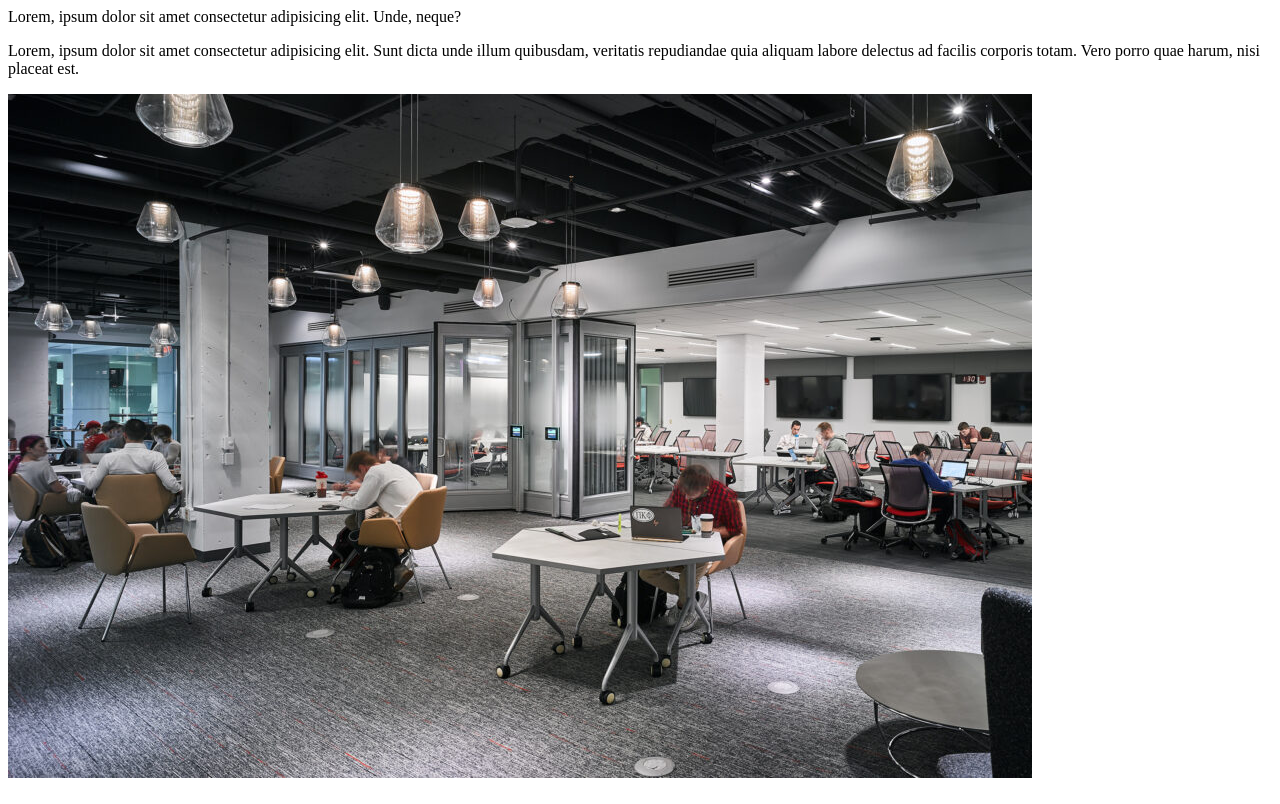
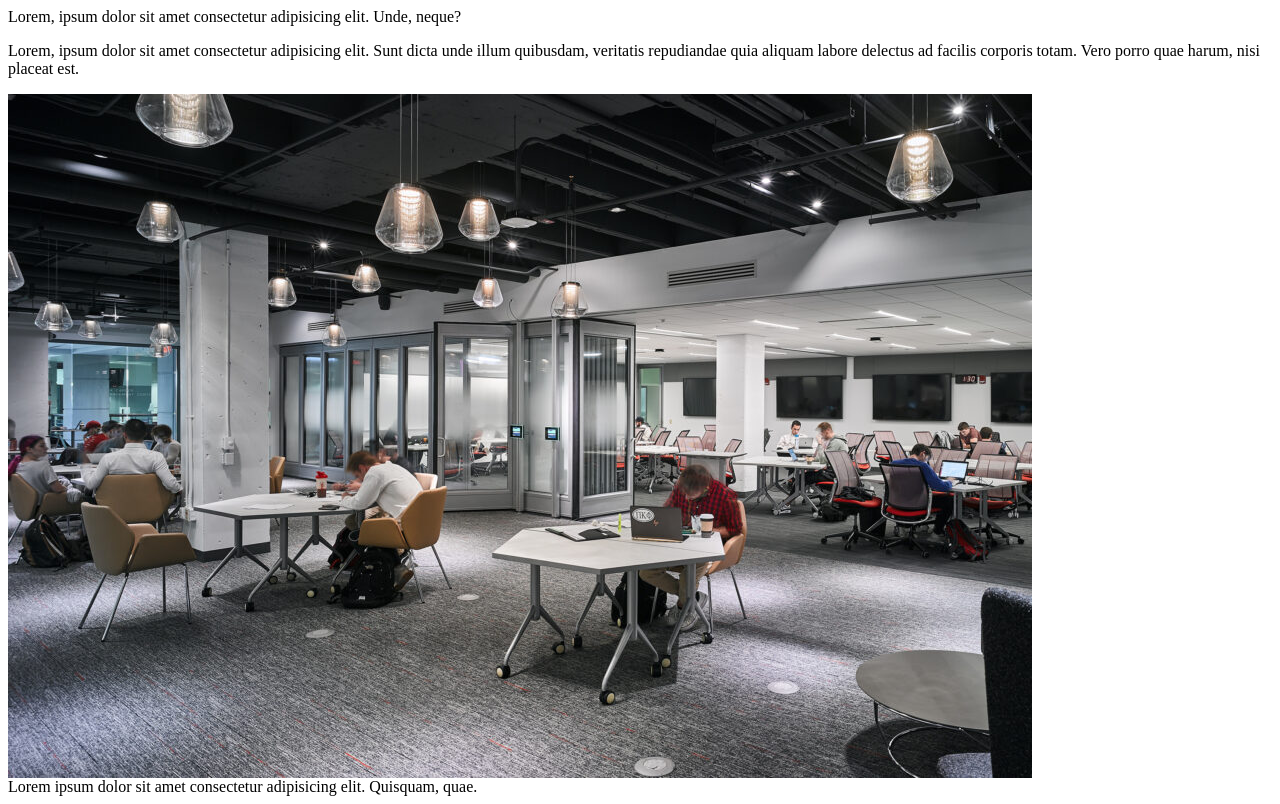
Before and after one commit to mashaabmunaf/Mashaab, a plain HTML site: page index.html in a window 1280 px wide. Drawn offline with Linux system fonts and the light colour scheme.

Commit message:
add body

```diff
--- a/index.html
+++ b/index.html
@@ -13,6 +13,9 @@
         quia aliquam labore delectus ad facilis corporis totam. Vero porro quae harum, nisi placeat est.</p>
 
     <img src="LC-ActiveLearningClassrooms-1024x684.jpg" alt="Learning Commons">
+
+
+    <footer>Lorem ipsum dolor sit amet consectetur adipisicing elit. Quisquam, quae.</footer>
 </body>
 
 </html>
```
